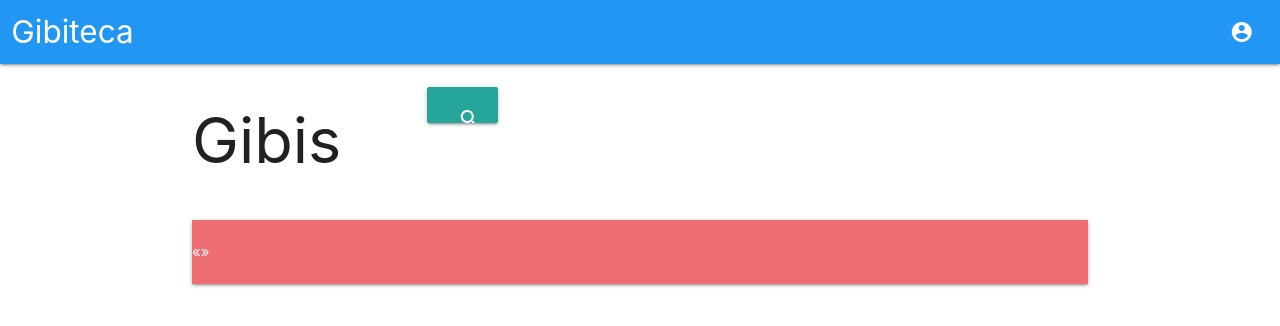
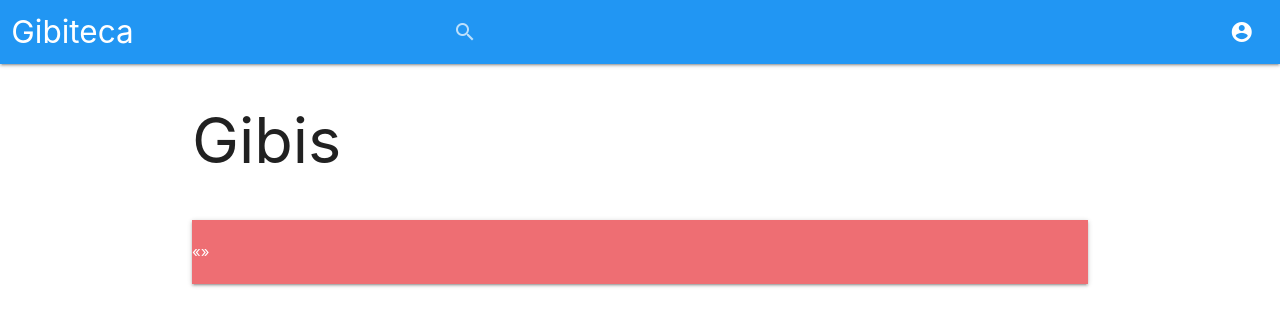
Before and after one commit to wellingtonsilva04/gibTeca, a PHP site: page / in a window 1280 px wide. Shown: the top 326 px of the page. Run offline with PHP 8.4, Linux system fonts and the light colour scheme; data that the repository does not hold is empty; some libraries are stand-ins or nearby versions.

Commit message:
implementação funcionalidade pesquisa

```diff
--- a/content/config.php
+++ b/content/config.php
@@ -3,7 +3,7 @@
 server with default setting (user 'root' with no password) */
 define('DB_SERVER', 'localhost');
 define('DB_USERNAME', 'root');
-define('DB_PASSWORD', 'steamfree');
+define('DB_PASSWORD', '');
 define('DB_NAME', 'mydb');
 
 /* Attempt to connect to MySQL database */
--- a/content/welcome.php
+++ b/content/welcome.php
@@ -40,7 +40,7 @@
 
           <form class= "col s4">
             <div class="input-field"><!-- BOTAO PROCURAR -->
-              <input id="search" type="search" required>
+              <input id="search" name="busca" type="search" required>
               <label class="label-icon" for="search"><i class="material-icons">search</i></label>
               <i class="material-icons">close</i>
             </div> <!-- FIM BOTAO PROCURAR-->
--- a/index.php
+++ b/index.php
@@ -49,14 +49,15 @@
           <a href="index.php" class="brand-logo">Gibiteca</a>
           </div>
 
-          <form class= "col s4">
-            <div class="input-field row">
-              <input id="search" type="search" required>
-              <button class="btn waves-effect waves-light" type="submit" name="btn-pesquisar">
-    						<i class="material-icons right">search</i>
-  						</button>
-            </div>
+
+            <form action="content/buscar.php" method="post" class= "col s4">
+            <div class="input-field"><!-- BOTAO PROCURAR -->
+              <input type="search" name="busca" required>
+              <label class="label-icon" for="search"><i class="material-icons">search</i></label>
+              <i class="material-icons">close</i>
+            </div> <!-- FIM BOTAO PROCURAR-->
           </form>
+
           <div class= "col s4">
             <ul id="nav-mobile" class="right hide-on-med-and-down">
               <li><a href= "content/login.php"><i class="material-icons">account_circle</i></a></li>
```
Also changed, not shown: content/buscar.php (added, +25 -0 lines).
